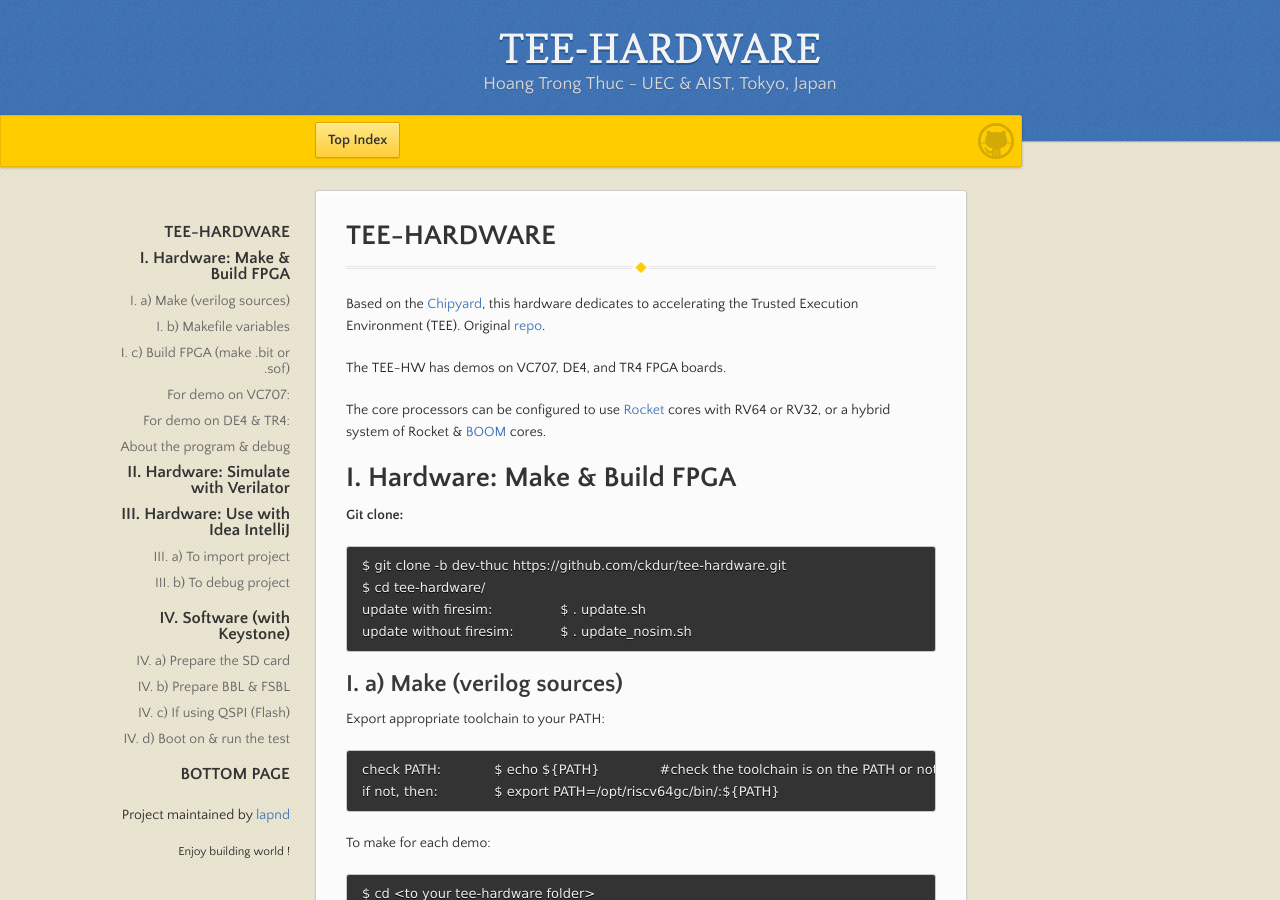
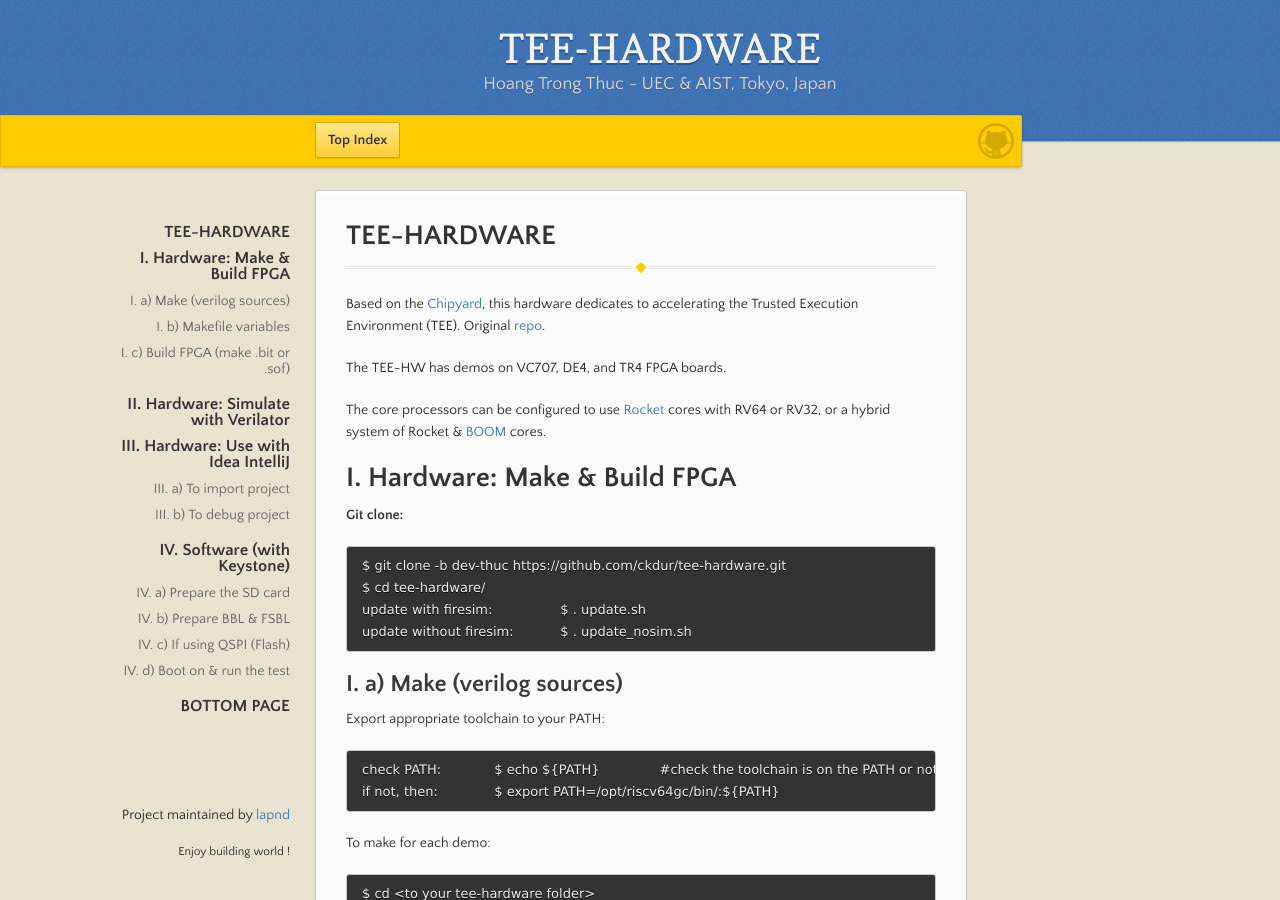
Before and after one commit to lapnd/httdes.github.io, a Jekyll site: the page built from tee-hw.md, in a window 1280 px wide and 900 px high. Built offline with Jekyll 4.4.1, drawn with Linux system fonts in a browser that asks for light colours; our own code applies the rules of GitHub Pages for plain Markdown files.

Commit message:
Update tee-hw.md

```diff
--- a/tee-hw.md
+++ b/tee-hw.md
@@ -79,7 +79,7 @@ The 32bit Boom doesn't support FPU, so the **ISACONF**=RV32GC with Boom core is
 
 ## I. c) Build FPGA (make .bit or .sof)
 
-### For demo on VC707:
+#### For demo on VC707:
 - Open the Vivado tool, select the 'Open Project'
 - Point to 'tee-hardware/fpga/Xilinx/VC707/VC707.xpr', then click 'OK'
 - Click the 'Run Synthesis' button or F11
@@ -98,7 +98,7 @@ Built files are under 'tee-hardware/fpga/Xilinx/VC707/VC707.runs/impl_1/'
 - .bit: bitstream file for direct programming
 - .mcs and .prm: two files for flash programming
 
-### For demo on DE4 & TR4:
+#### For demo on DE4 & TR4:
 - Open the Quartus tool, select 'File' then 'Open Project'
 - Point to 'tee-hardware/fpga/Altera/DE4/DE4.qpf' if DE4; 'tee-hardware/fpga/Altera/TR4/TR4.qpf' if TR4. Then click 'Open'
 - Click the 'Tools' then 'Platform Designer', choose the 'main.qsys' then 'Open'
@@ -109,7 +109,7 @@ Built files are under 'tee-hardware/fpga/Xilinx/VC707/VC707.runs/impl_1/'
 Built files are under 'tee-hardware/fpga/Altera/DE4/output_files/' if DE4; 'tee-hardware/fpga/Altera/TR4/output_files/' if TR4
 - .sof: bitstream file for direct programming
 
-### About the program & debug
+#### About the program & debug
 Guide for program & debug on VC707, DE4, and TR4 can be found [here](./fpgaguide.md).
 
 # II. Hardware: Simulate with Verilator
```
